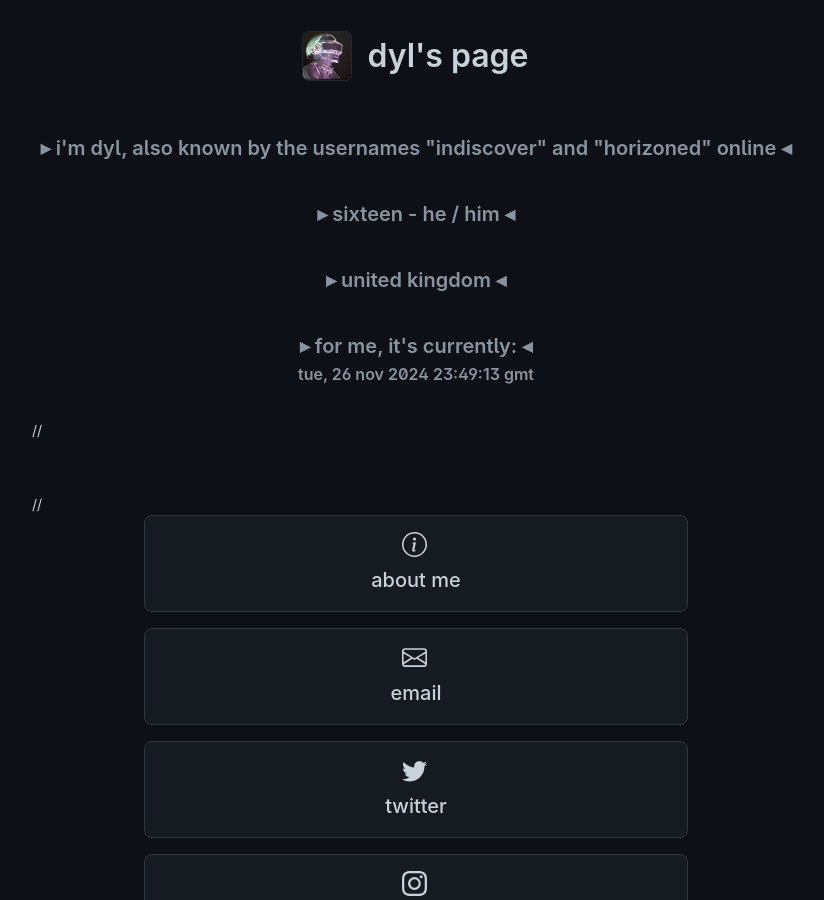
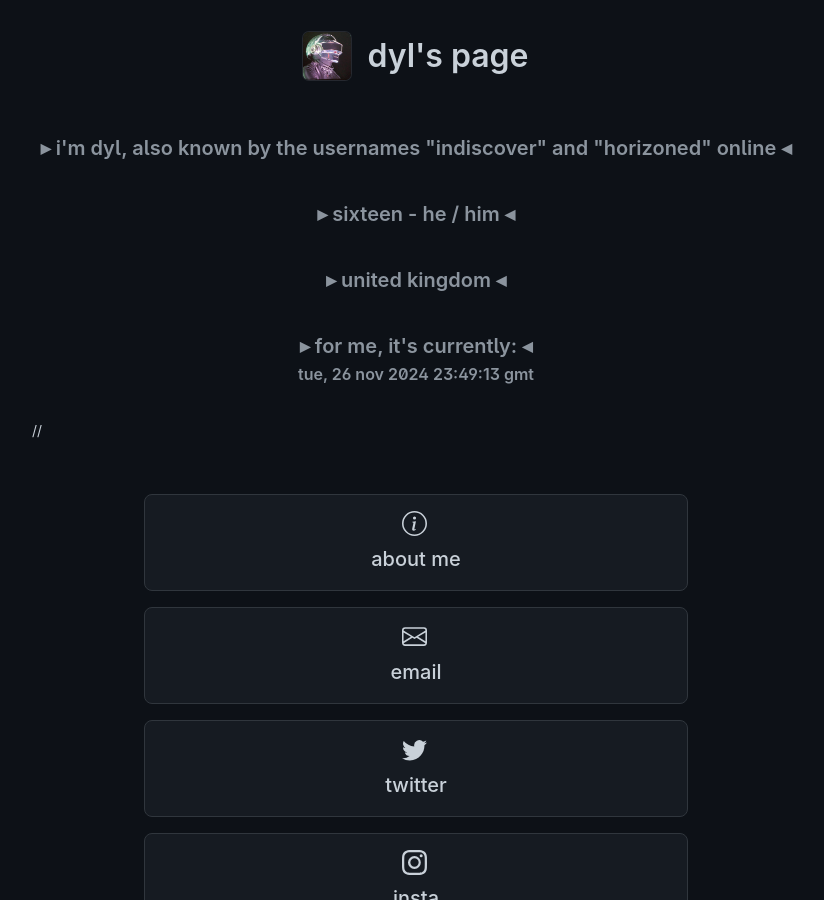
Before and after one commit to indiscovering/indiscover.me, a Jekyll site: the page built from index.md, in a window 1280 px wide and 900 px high. Shown: the whole window, without its empty margins (224-1048 px from the left). Built offline with Jekyll 4.4.1, drawn with Linux system fonts in a browser that asks for light colours; our own code applies the rules of GitHub Pages for plain Markdown files.

Commit message:
Update interests.html

```diff
--- a/_includes/interests.html
+++ b/_includes/interests.html
@@ -3,4 +3,4 @@
     {% for item in site.data.interests %}
     <span class="Label Label--secondary mb-2 f4-mktg">{{ item }}</span>
     {% endfor %}
-</div> //
+</div>
```
